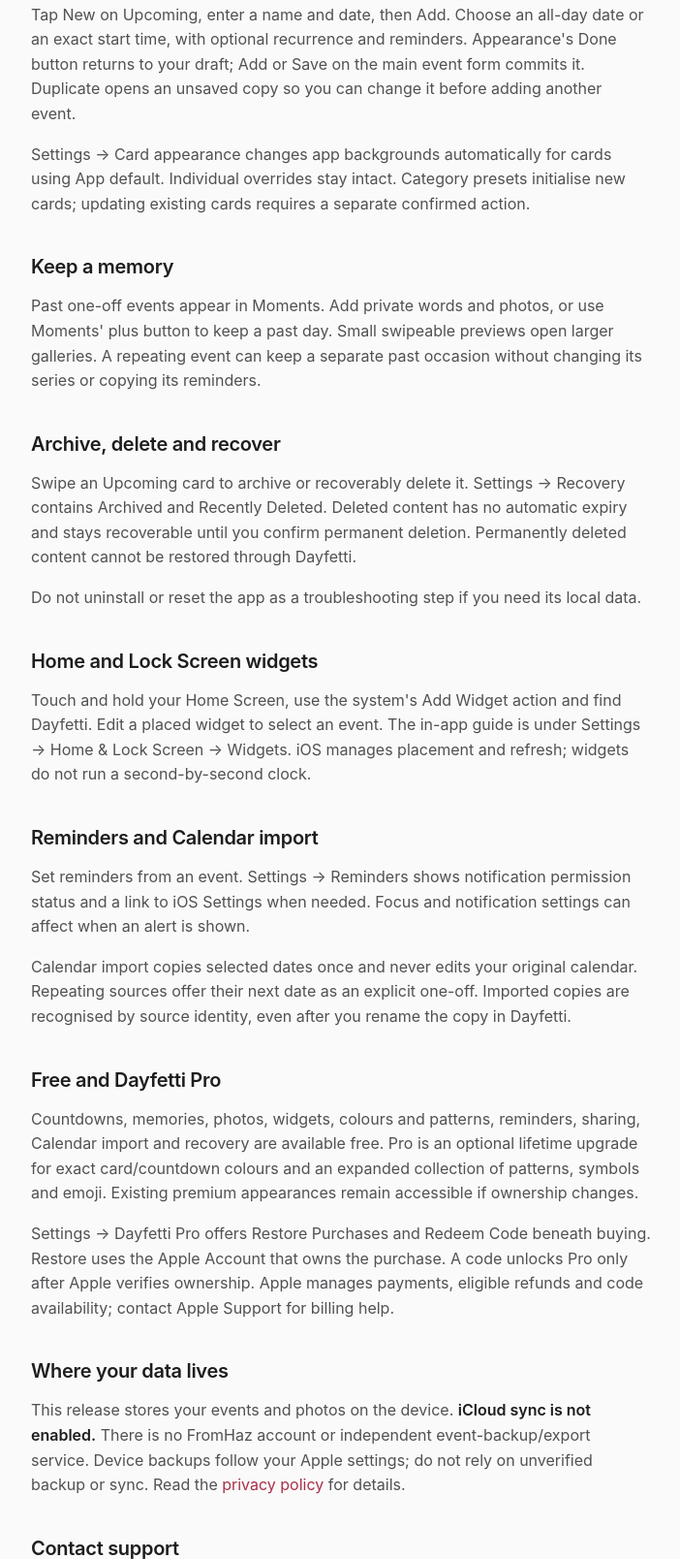
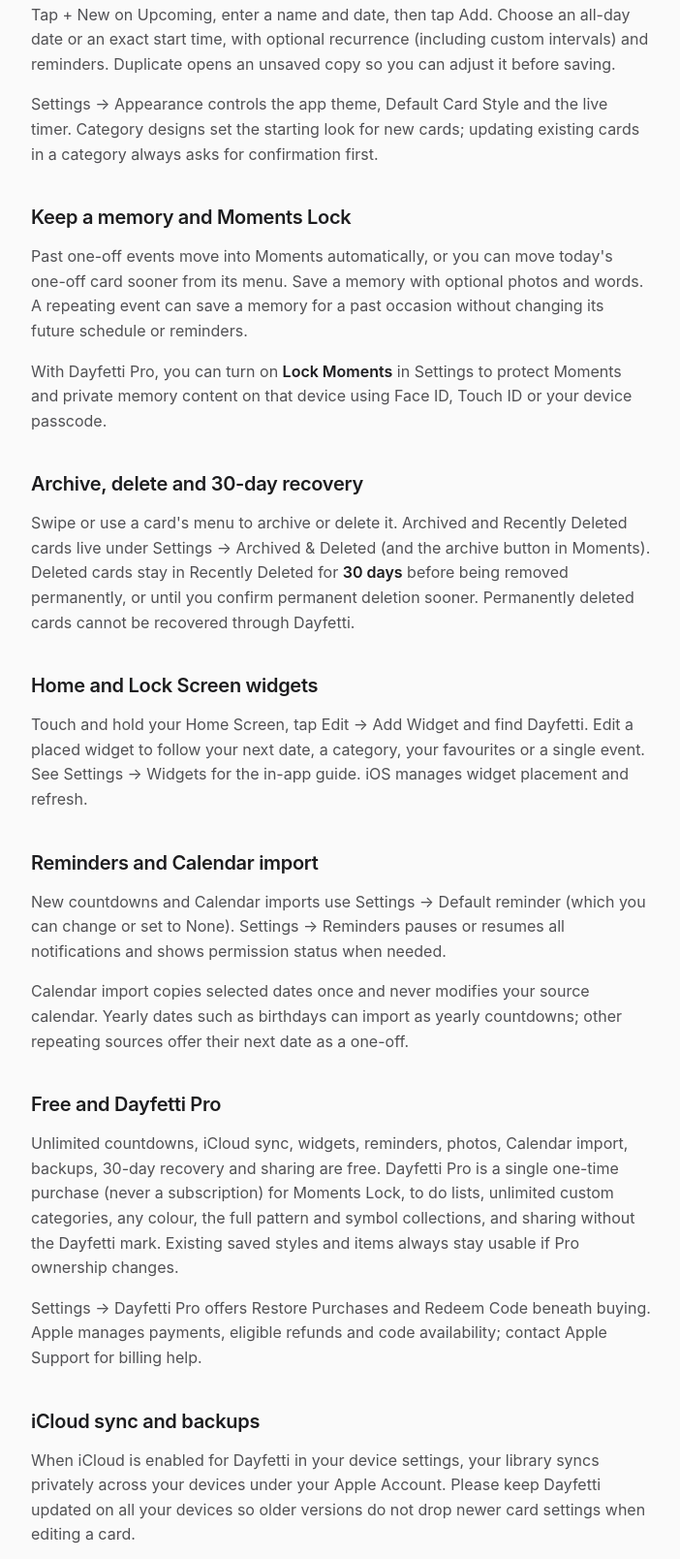
Before and after one commit to Hasjx/bounceui-privacy, a plain HTML site: page dayfetti-support.html in a window 1280 px wide. Shown: the part 322-1930 px from the top of the page at 97% size, without its empty margins (288-990 px from the left). Drawn offline with Linux system fonts and the light colour scheme.

Commit message:
Update Dayfetti support page for 2.0 (iCloud sync, backups, 30-day recovery, Moments Lock, Pro)

```diff
--- a/dayfetti-support.html
+++ b/dayfetti-support.html
@@ -10,26 +10,27 @@
 </head>
 <body>
 <header><div class="container header-content"><a href="dayfetti-support.html" class="wordmark">Dayfetti<span class="wordmark-dot" aria-hidden="true"></span></a><nav aria-label="Dayfetti pages"><a href="dayfetti-privacy.html">Privacy Policy</a><a href="dayfetti-support.html" class="active" aria-current="page">Support</a></nav></div></header>
-<main class="container"><article><h1>Dayfetti Support</h1><p class="meta">Last updated: 5 November 2026</p>
+<main class="container"><article><h1>Dayfetti Support</h1><p class="meta">Last updated: 21 November 2026</p>
 <div class="callout"><p><strong>Look forward to a date. Keep the memories that follow.</strong></p></div>
 <h2>Create and personalise a countdown</h2>
-<p>Tap New on Upcoming, enter a name and date, then Add. Choose an all-day date or an exact start time, with optional recurrence and reminders. Appearance's Done button returns to your draft; Add or Save on the main event form commits it. Duplicate opens an unsaved copy so you can change it before adding another event.</p>
-<p>Settings &rarr; Card appearance changes app backgrounds automatically for cards using App default. Individual overrides stay intact. Category presets initialise new cards; updating existing cards requires a separate confirmed action.</p>
-<h2>Keep a memory</h2>
-<p>Past one-off events appear in Moments. Add private words and photos, or use Moments' plus button to keep a past day. Small swipeable previews open larger galleries. A repeating event can keep a separate past occasion without changing its series or copying its reminders.</p>
-<h2>Archive, delete and recover</h2>
-<p>Swipe an Upcoming card to archive or recoverably delete it. Settings &rarr; Recovery contains Archived and Recently Deleted. Deleted content has no automatic expiry and stays recoverable until you confirm permanent deletion. Permanently deleted content cannot be restored through Dayfetti.</p>
-<p>Do not uninstall or reset the app as a troubleshooting step if you need its local data.</p>
+<p>Tap + New on Upcoming, enter a name and date, then tap Add. Choose an all-day date or an exact start time, with optional recurrence (including custom intervals) and reminders. Duplicate opens an unsaved copy so you can adjust it before saving.</p>
+<p>Settings &rarr; Appearance controls the app theme, Default Card Style and the live timer. Category designs set the starting look for new cards; updating existing cards in a category always asks for confirmation first.</p>
+<h2>Keep a memory and Moments Lock</h2>
+<p>Past one-off events move into Moments automatically, or you can move today's one-off card sooner from its menu. Save a memory with optional photos and words. A repeating event can save a memory for a past occasion without changing its future schedule or reminders.</p>
+<p>With Dayfetti Pro, you can turn on <strong>Lock Moments</strong> in Settings to protect Moments and private memory content on that device using Face ID, Touch ID or your device passcode.</p>
+<h2>Archive, delete and 30-day recovery</h2>
+<p>Swipe or use a card's menu to archive or delete it. Archived and Recently Deleted cards live under Settings &rarr; Archived &amp; Deleted (and the archive button in Moments). Deleted cards stay in Recently Deleted for <strong>30 days</strong> before being removed permanently, or until you confirm permanent deletion sooner. Permanently deleted cards cannot be recovered through Dayfetti.</p>
 <h2>Home and Lock Screen widgets</h2>
-<p>Touch and hold your Home Screen, use the system's Add Widget action and find Dayfetti. Edit a placed widget to select an event. The in-app guide is under Settings &rarr; Home &amp; Lock Screen &rarr; Widgets. iOS manages placement and refresh; widgets do not run a second-by-second clock.</p>
+<p>Touch and hold your Home Screen, tap Edit &rarr; Add Widget and find Dayfetti. Edit a placed widget to follow your next date, a category, your favourites or a single event. See Settings &rarr; Widgets for the in-app guide. iOS manages widget placement and refresh.</p>
 <h2>Reminders and Calendar import</h2>
-<p>Set reminders from an event. Settings &rarr; Reminders shows notification permission status and a link to iOS Settings when needed. Focus and notification settings can affect when an alert is shown.</p>
-<p>Calendar import copies selected dates once and never edits your original calendar. Repeating sources offer their next date as an explicit one-off. Imported copies are recognised by source identity, even after you rename the copy in Dayfetti.</p>
+<p>New countdowns and Calendar imports use Settings &rarr; Default reminder (which you can change or set to None). Settings &rarr; Reminders pauses or resumes all notifications and shows permission status when needed.</p>
+<p>Calendar import copies selected dates once and never modifies your source calendar. Yearly dates such as birthdays can import as yearly countdowns; other repeating sources offer their next date as a one-off.</p>
 <h2>Free and Dayfetti Pro</h2>
-<p>Countdowns, memories, photos, widgets, colours and patterns, reminders, sharing, Calendar import and recovery are available free. Pro is an optional lifetime upgrade for exact card/countdown colours and an expanded collection of patterns, symbols and emoji. Existing premium appearances remain accessible if ownership changes.</p>
-<p>Settings &rarr; Dayfetti Pro offers Restore Purchases and Redeem Code beneath buying. Restore uses the Apple Account that owns the purchase. A code unlocks Pro only after Apple verifies ownership. Apple manages payments, eligible refunds and code availability; contact Apple Support for billing help.</p>
-<h2>Where your data lives</h2>
-<p>This release stores your events and photos on the device. <strong>iCloud sync is not enabled.</strong> There is no FromHaz account or independent event-backup/export service. Device backups follow your Apple settings; do not rely on unverified backup or sync. Read the <a href="dayfetti-privacy.html">privacy policy</a> for details.</p>
+<p>Unlimited countdowns, iCloud sync, widgets, reminders, photos, Calendar import, backups, 30-day recovery and sharing are free. Dayfetti Pro is a single one-time purchase (never a subscription) for Moments Lock, to do lists, unlimited custom categories, any colour, the full pattern and symbol collections, and sharing without the Dayfetti mark. Existing saved styles and items always stay usable if Pro ownership changes.</p>
+<p>Settings &rarr; Dayfetti Pro offers Restore Purchases and Redeem Code beneath buying. Apple manages payments, eligible refunds and code availability; contact Apple Support for billing help.</p>
+<h2>iCloud sync and backups</h2>
+<p>When iCloud is enabled for Dayfetti in your device settings, your library syncs privately across your devices under your Apple Account. Please keep Dayfetti updated on all your devices so older versions do not drop newer card settings when editing a card.</p>
+<p>Settings &rarr; iCloud &amp; Backups keeps automatic local safety copies on your device and lets you export or restore <code>.dayfettibackup</code> files anytime. Restoring a backup adds missing cards without overwriting cards that already exist. Before deleting the app, export a backup first. Read the <a href="dayfetti-privacy.html">privacy policy</a> for details, including how to turn off anonymous usage analytics in Settings &rarr; Help &amp; About.</p>
 <h2>Contact support</h2>
 <p>Include your app version, iPhone or iPad model, system version and the steps that led to the problem. Share personal event details or photos only if you choose to; they are not sent automatically. Please leave out passwords and unnecessary sensitive information.</p>
 <div class="contact-card"><h3>Hassan Javed / FromHaz</h3><p>Questions, bug reports and feedback</p><a class="email-link" href="mailto:hassan@fromhaz.com?subject=Dayfetti%20support">hassan@fromhaz.com</a></div></article></main>
```
